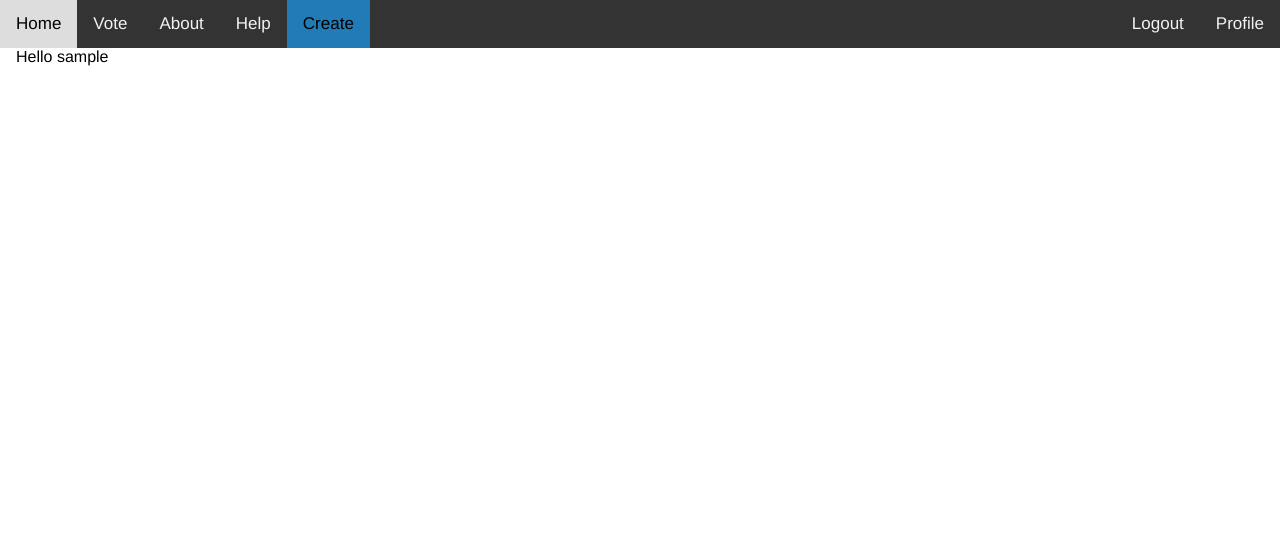
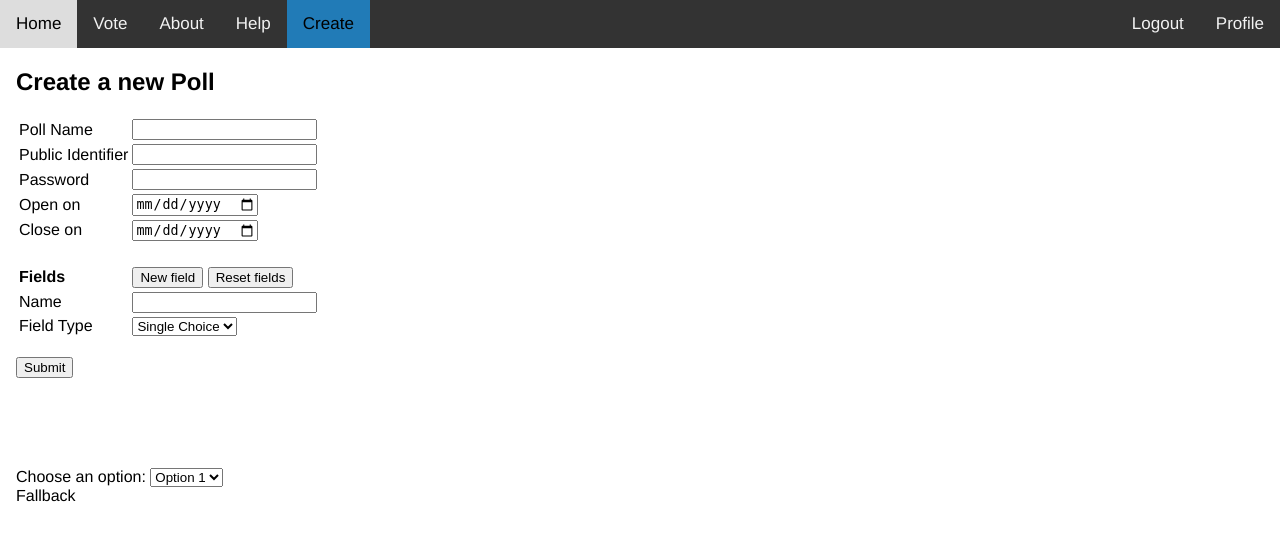
Before and after one commit to smyril42/Quickpoll, a Flask app: page /create in a window 1280 px wide. Shown: the top 541 px of the page. Run offline with Flask 3, Linux system fonts and the light colour scheme; the visitor is signed in with stand-in values (Sample User, id 1).

Commit message:
first steps on create page

```diff
--- a/app/forms.py
+++ b/app/forms.py
@@ -1,5 +1,6 @@
 from flask_wtf import FlaskForm
-from wtforms import StringField, PasswordField, BooleanField, SubmitField
+from wtforms import StringField, PasswordField, BooleanField, SubmitField, DateField, IntegerField, FieldList, SelectField
+from wtforms.fields.form import FormField
 from wtforms.validators import DataRequired, Email
 
 
@@ -18,3 +19,23 @@ class SignupForm(FlaskForm):
     username = StringField('Username', validators=[DataRequired()])
     password = PasswordField('Password', validators=[DataRequired()])
     submit = SubmitField('Register')
+
+
+class PollFieldForm(FlaskForm):
+    name = StringField(validators=[DataRequired()])
+    field_name = StringField('Name', validators=[DataRequired()])
+    field_type = SelectField('Field Type', validators=[DataRequired()],
+                             choices=[(0, "Single Choice"),
+                                      (1, "Multi Choice"),
+                                      (2, "Open Text")])
+    #answer_possibilities = FieldList(StringField('Answer', validators=[DataRequired()]))
+
+
+class PollForm(FlaskForm):
+    name = StringField('Poll Name', validators=[DataRequired()])
+    public_id = StringField('Public Identifier', validators=[DataRequired()])
+    password = PasswordField('Password')
+    open_date = DateField('Open on')
+    expiration_date = DateField('Close on')
+    fields = FieldList(FormField(PollFieldForm), min_entries=1)
+    submit = SubmitField('Submit')
--- a/app/main.py
+++ b/app/main.py
@@ -1,6 +1,7 @@
 from flask import Blueprint, render_template, request, send_file, redirect
 from flask_login import login_required, current_user
 
+from app.forms import PollForm, PollFieldForm
 
 blueprint = Blueprint("main", __name__)
 
@@ -49,5 +50,6 @@ def static(filepath):
 @blueprint.route("/create", methods=["GET", "POST"])
 @login_required
 def create():
+    form = PollForm()
     if request.method == "GET":
-        return render_template("create_election.html", current_user=current_user)
+        return render_template('create_election.html', form=form)
--- a/app/static/schema.sql
+++ b/app/static/schema.sql
@@ -7,12 +7,13 @@ CREATE TABLE IF NOT EXISTS user (
     creation_date   TEXT,
     is_admin        INTEGER NOT NULL DEFAULT (0)
 );
-CREATE TABLE IF NOT EXISTS election (
+CREATE TABLE IF NOT EXISTS poll (
     id              INTEGER PRIMARY KEY AUTOINCREMENT,
     name            TEXT NOT NULL,
     public_id       TEXT NOT NULL UNIQUE,
     hashed_password TEXT,
     creation_date   TEXT,
+    open_date       TEXT,
     expiration_date TEXT,
     type            INTEGER
 );
--- a/app/static/styles.css
+++ b/app/static/styles.css
@@ -52,7 +52,7 @@ a:hover {
   color: black;
 }
 
-table {
+/*table {
   width: 100%;
   border-collapse: collapse;
 }
@@ -78,7 +78,7 @@ td.action_column, th.action_column {
     white-space: nowrap;
     width: 0.01%;
 }
-
+*/
 
 .overlay-container {
     display: none;
--- a/app/templates/create_election.html
+++ b/app/templates/create_election.html
@@ -5,7 +5,83 @@
 {% block title %}Create{% endblock %}
 
 {% block body %}
+    <h2>Create a new Poll</h2>
 
-Hello {{ current_user.username }}
+    <form method="POST" action="{{ url_for("main.create") }}">
+        <table id="fields-table">
+            <tr><td>{{ form.name.label }}</td><td>{{ form.name }}</td></tr>
+            <tr><td>{{ form.public_id.label }}</td><td>{{ form.public_id }}</td></tr>
+            <tr><td>{{ form.password.label }}</td><td>{{ form.password }}</td></tr>
+            <tr><td>{{ form.open_date.label }}</td><td>{{ form.open_date }}</td></tr>
+            <tr><td>{{ form.expiration_date.label }}</td><td>{{ form.expiration_date }}</td></tr>
+            <tr><td><br></td></tr>
+            <tr><td><strong>{{ form.fields.label }}</strong></td>
+                <td><button type="button" id="add-field" onclick="append_field()">New field</button>
+                <button type="button" id="reset-fields" onclick="reset_fields()">Reset fields</button>
+                </td></tr>
+            <!-- Fields will be appended here -->
+        </table>
+        <br>
+        {{ form.submit }}
+    </form>
+
+    <script>
+    let number_fields = 0
+
+    function append_field() {
+        number_fields+=1
+        let tbody = document.createElement("tbody");
+        tbody.className = "field-tbody"
+
+        tbody.innerHTML = `<tr><td><label for="fields-${number_fields-1}-field_name">Name</label></td>` +
+            `<td><input id="fields-${number_fields-1}-field_name" name="fields-${number_fields-1}-field_name" required="" type="text"></td></tr>` +
+
+            `<tr><td><label for="fields-${number_fields-1}-field_type">Field Type</label></td>` +
+            `<td><select id="fields-${number_fields-1}-field_type" name="fields-${number_fields-1}-field_type" required="">` +
+            `<option value="0">Single Choice</option>` +
+            `<option value="1">Multi Choice</option>` +
+            `<option value="2">Open Text</option></select>` +
+            `</td></tr>`;
+
+
+
+        document.getElementById("fields-table").appendChild(tbody);
+    }
+    append_field()
+    function reset_fields() {
+        if (!confirm("RESET?")) return
+
+        document.querySelectorAll('table .field-tbody').forEach(tbody => tbody.remove());
+        number_fields = 0
+        append_field()
+    }
+
+    </script>
+
+
+    <br><br><br><br><br>
+    <label for="selector">Choose an option:</label>
+    <select id="selector">
+        <option value="option1">Option 1</option>
+        <option value="option2">Option 2</option>
+        <option value="option3">Option 3</option>
+    </select>
+
+    <div id="content">Fallback</div>
+
+    <script>
+        document.getElementById("selector").addEventListener("change", function() {
+            let selectedValue = this.value;
+            let contentDiv = document.getElementById("content");
+
+            let contentMap = {
+                "option1": "<h3>Option 1 Selected</h3><p>This is the content for option 1.</p>",
+                "option2": "<h3>Option 2 Selected</h3><p>This is the content for option 2.</p>",
+                "option3": "<h3>Option 3 Selected</h3><p>This is the content for option 3.</p>"
+            };
+
+            contentDiv.innerHTML = contentMap[selectedValue] || "Please select an option to see the content.";
+        });
+    </script>
 
 {% endblock %}
```
